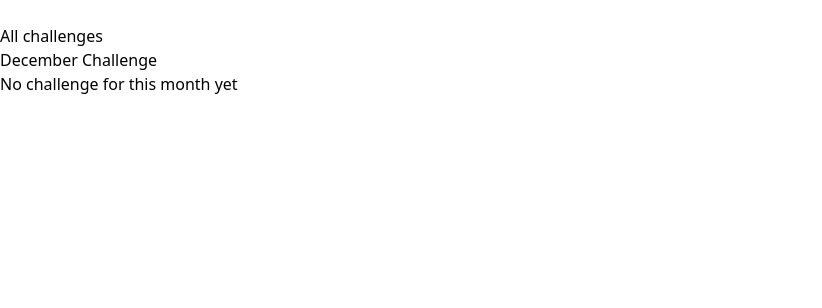
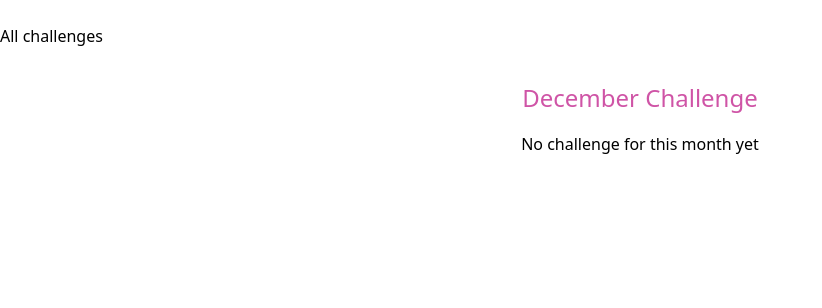
Before and after one commit to GitQuuu/monthly_challenges, a Django app: page /challenges/december in a window 1280 px wide. Shown: the top 308 px of the page, without its empty margins (0-822 px from the left). Run offline with Django 5.2, Linux system fonts and the light colour scheme; some libraries are stand-ins or nearby versions.

Commit message:
more playing around with css

```diff
--- /dev/null
+++ b/challenges/static/challenges/challenge.css
@@ -0,0 +1,22 @@
+h1,
+h2 {
+    text-align: center;
+    color: black;
+}
+
+h1 {
+    font-size: 1.5rem;
+    margin: 2rem 0 1rem 0;
+    font-weight: normal;
+    color: #cf54a6;
+}
+
+h2 {
+    font-size: 3rem;
+    font-weight: bold;
+}
+
+.fallback {
+    text-align: center;
+    color: black;
+}
--- a/challenges/templates/challenges/challenge.html
+++ b/challenges/templates/challenges/challenge.html
@@ -1,4 +1,9 @@
 {% extends 'layout.html' %}
+{% load static %}
+
+{% block css_files %}
+<link rel="stylesheet" href="{% static 'challenges/challenge.css' %}">
+{% endblock %}
 
 {% block page_title %}
 {{ month | title }} Challenge
@@ -8,8 +13,8 @@
 {% include './includes/header.html' %}
 <h1>{{ month | title }} Challenge</h1>
 {% if challenge %}
-<h2>{{ challenge }}</h2>
+<h2 class="text-red-500">{{ challenge }}</h2>
 {% else %}
-<h2>No challenge for this month yet</h2>
+<p class="fallback">No challenge for this month yet</p>
 {% endif %}
 {% endblock %}
--- a/challenges/templates/challenges/index.html
+++ b/challenges/templates/challenges/index.html
@@ -3,6 +3,7 @@
 
 {% block css_files %}
 <link rel="stylesheet" href="{% static 'challenges/challenges.css' %}">
+<link rel="stylesheet" href="{% static 'challenges/includes/header.css' %}">
 {% endblock %}
 
 {% block page_title %}
--- a/theme/static/css/dist/styles.css
+++ b/theme/static/css/dist/styles.css
@@ -11,6 +12,7 @@
     --color-blue-500: oklch(62.3% 0.214 259.815);
     --color-gray-50: oklch(98.5% 0.002 247.839);
     --color-black: #000;
+    --spacing: 0.25rem;
     --text-lg: 1.125rem;
     --text-lg--line-height: calc(1.75 / 1.125);
     --text-xl: 1.25rem;
@@ -195,7 +237,35 @@
   .text-\[500px\] {
     font-size: 500px;
   }
+  .text-black {
+    color: var(--color-black);
+  }
   .text-red-500 {
     color: var(--color-red-500);
   }
+  .underline {
+    text-decoration-line: underline;
+  }
+  .outline {
+    outline-style: var(--tw-outline-style);
+    outline-width: 1px;
+  }
 }
+@property --tw-border-style {
+  syntax: "*";
+  inherits: false;
+  initial-value: solid;
+}
+@property --tw-outline-style {
+  syntax: "*";
+  inherits: false;
+  initial-value: solid;
+}
+@layer properties {
+  @supports ((-webkit-hyphens: none) and (not (margin-trim: inline))) or ((-moz-orient: inline) and (not (color:rgb(from red r g b)))) {
+    *, ::before, ::after, ::backdrop {
+      --tw-border-style: solid;
+      --tw-outline-style: solid;
+    }
+  }
+}
```
Also changed, not shown: other parts of theme/static/css/dist/styles.css (+41 -0 lines), challenges/static/challenges/challenges.css (+30 -2 lines), challenges/templates/challenges/includes/header.css (added, +25 -0 lines).
